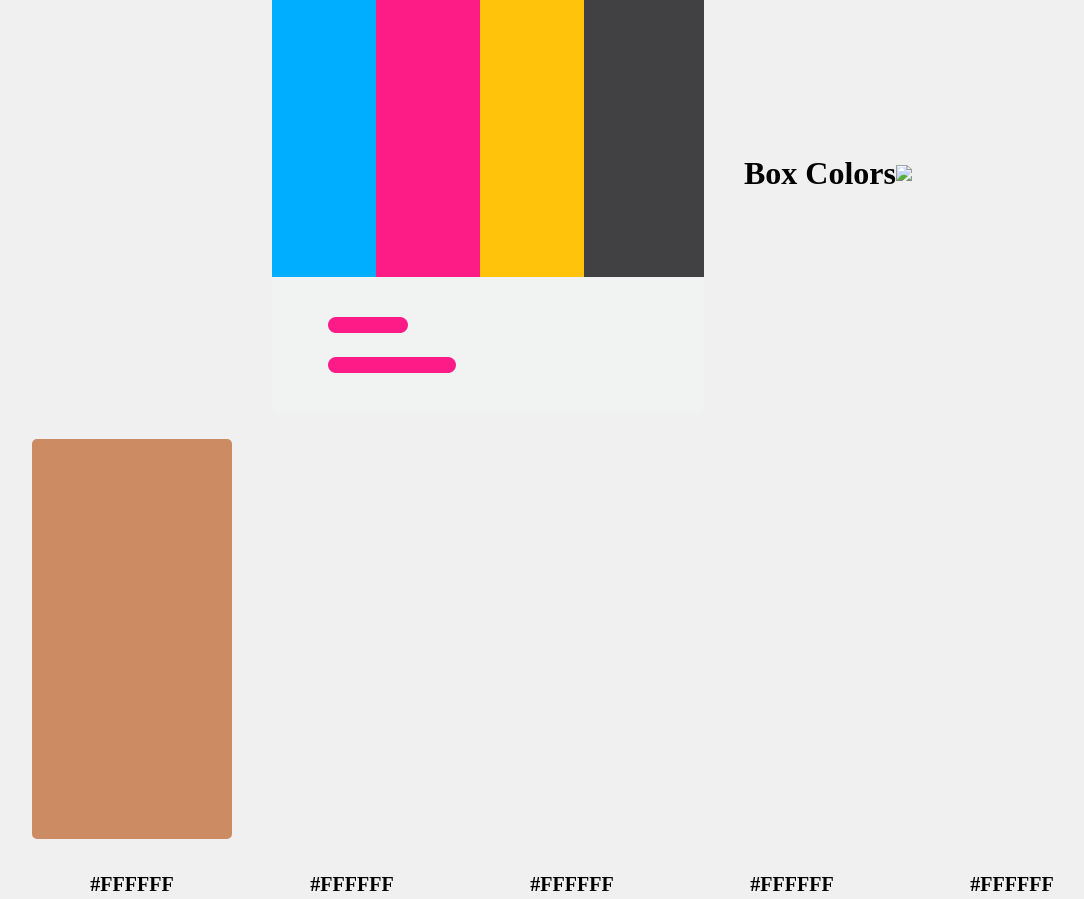
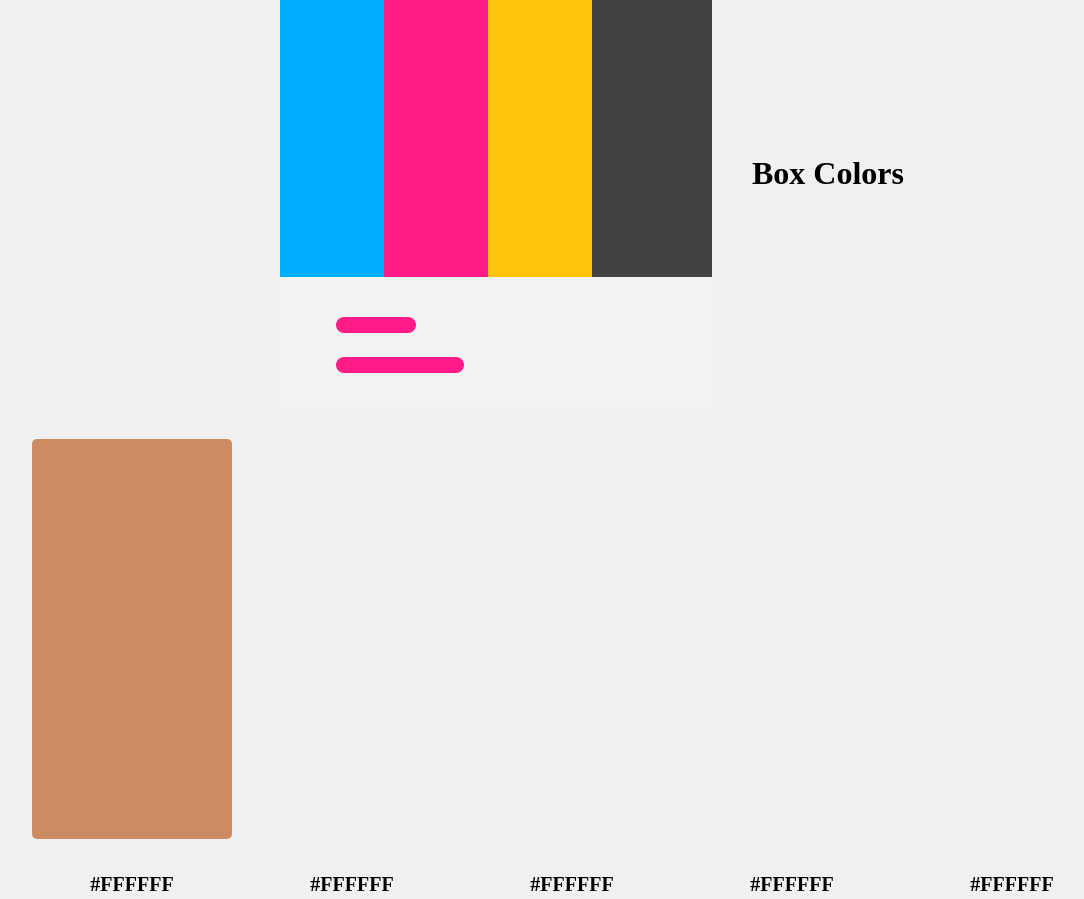
Before and after one commit to sabatms/Bootcamp_Practices, a plain HTML site: page week-9/index.html in a window 1280 px wide. Shown: the whole page, without its empty margins (68-1152 px from the left). Drawn offline with Linux system fonts and the light colour scheme.

Commit message:
add index.html file

```diff
--- a/week-9/index.html
+++ b/week-9/index.html
@@ -11,7 +11,6 @@
     <header>
         <img src="./images/color-palette1.png">
         <h1>Box Colors</h1>
-        <img src="./images/color-palette.png">
     </header>
 
 
```
